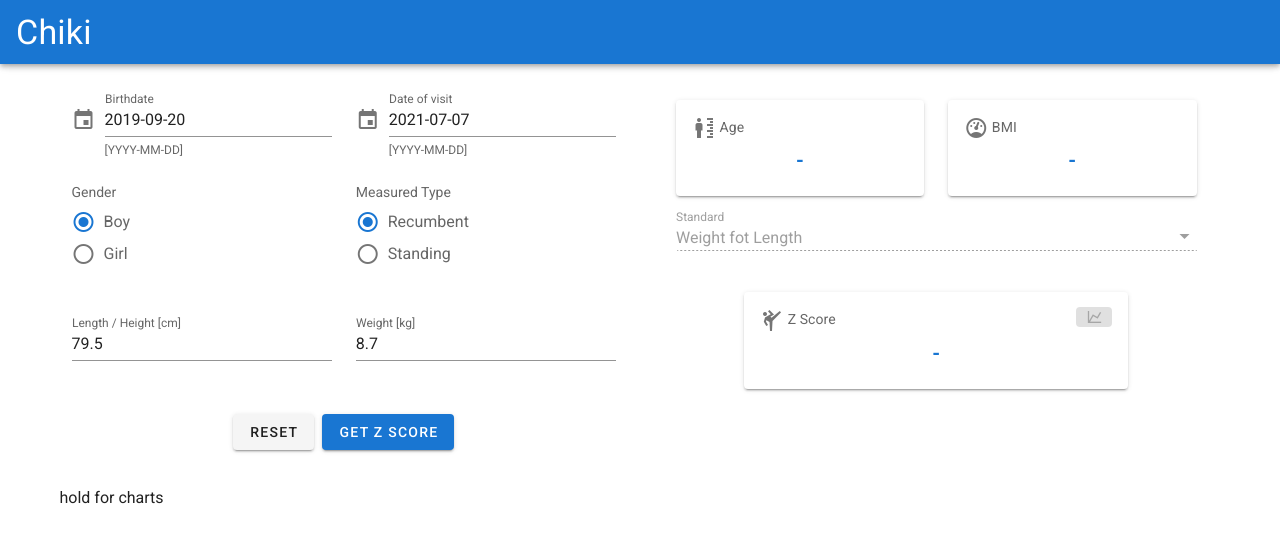
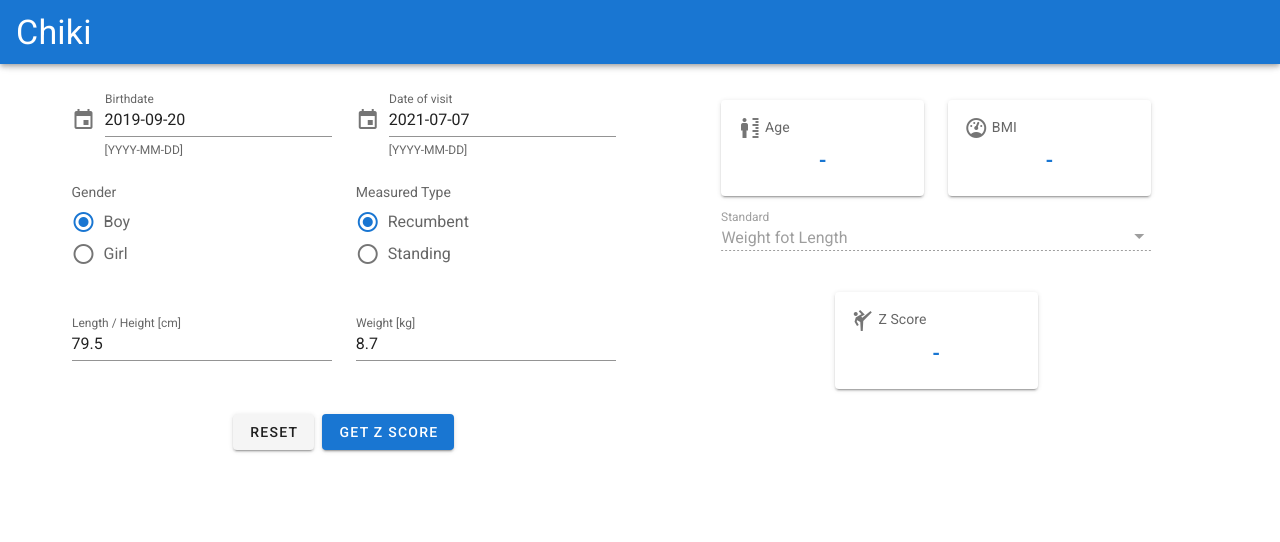
Before and after one commit to theobitoproject/asuma, a Vue app: page / in a window 1280 px wide. Shown: the top 542 px of the page. Built offline with nearby package versions, Linux system fonts and the light colour scheme.

Commit message:
mobile responsive in place

```diff
--- a/src/api/zscore/configuration.js
+++ b/src/api/zscore/configuration.js
@@ -40,10 +40,10 @@ const getAxisLabelsForStandard = (standard) => {
   }
 }
 
-export const getOptions = (standard) => {
+export const getOptions = (standard, aspectRatio) => {
   const { xAxisLabel, yAxisLabel } = getAxisLabelsForStandard(standard)
   return {
-    aspectRatio: 0.5,
+    aspectRatio,
     layout: {
       padding: {
         right: 50,
--- a/src/components/ZScoreCharts.vue
+++ b/src/components/ZScoreCharts.vue
@@ -7,7 +7,7 @@
             <StandardSelect v-model="localStandard" />
           </div>
         </v-col>
-        <v-col cols="4">
+        <v-col v-if="displayCloseButton" cols="4">
           <div class="d-flex justify-end">
             <v-btn rounded @click="$emit('close')">
               <v-icon>mdi-close</v-icon>
@@ -16,9 +16,9 @@
         </v-col>
       </v-row>
     </div>
-    <div>
+    <div :class="{ 'chart-container': !forMobile }">
       <ChartComp
-        canvasId="z-score-chart"
+        :canvasId="canvasId"
         :datasets="datasets"
         :labels="labels"
         :options="options"
@@ -33,6 +33,7 @@
 import { mapMutations } from 'vuex'
 import { getDataSets } from '../api/zscore/getDataSets'
 import { getOptions, plugins } from '../api/zscore/configuration'
+import { getRandomString } from '../utils/strings'
 import ChartComp from './ChartComp.vue'
 import StandardSelect from './StandardSelect.vue'
 
@@ -47,6 +48,14 @@ export default {
     gender: {
       type: String,
       required: true,
+    },
+    displayCloseButton: {
+      type: Boolean,
+      default: true,
+    },
+    forMobile: {
+      type: Boolean,
+      default: false,
     },
     standard: {
       type: String,
@@ -84,6 +93,7 @@ export default {
 
   data() {
     return {
+      canvasId: `z-score-charts-${getRandomString(10)}`,
       datasets: [],
       labels: [],
       options: {},
@@ -104,7 +114,10 @@ export default {
         )
         this.datasets = datasets
         this.labels = labels
-        this.options = getOptions(this.standard)
+
+        const aspectRatio = this.$vuetify.breakpoint.name === 'xs' ? 0.5 : 2
+
+        this.options = getOptions(this.standard, aspectRatio)
 
         await this.$nextTick()
 
@@ -124,6 +137,10 @@ export default {
 </script>
 
 <style lang="scss" scoped>
+.chart-container {
+  width: 100%;
+}
+
 .standard-select {
   max-width: 15rem;
 }
--- a/src/components/ZScoreKPIs.vue
+++ b/src/components/ZScoreKPIs.vue
@@ -1,7 +1,7 @@
 <template>
   <v-container>
     <v-row justify="center" class="ma-0">
-      <v-col cols="6">
+      <v-col cols="6" md="5">
         <KPI>
           <template v-slot:left-icon>
             <v-icon> mdi-human-male-height </v-icon>
@@ -10,7 +10,7 @@
           <template v-slot:value> {{ formatAge }} </template>
         </KPI>
       </v-col>
-      <v-col cols="6">
+      <v-col cols="6" md="5">
         <KPI>
           <template v-slot:left-icon>
             <v-icon> mdi-gauge </v-icon>
@@ -19,17 +19,17 @@
           <template v-slot:value> {{ formatBMI }} </template>
         </KPI>
       </v-col>
-      <v-col cols="12">
+      <v-col cols="12" md="10">
         <slot name="standardSelect" />
       </v-col>
-      <v-col cols="7" sm="9">
+      <v-col cols="7" sm="9" md="5">
         <KPI>
           <template v-slot:left-icon>
             <v-icon> mdi-karate </v-icon>
           </template>
           <template v-slot:name> Z Score </template>
           <template v-slot:action>
-            <div class="mt-n1">
+            <div class="mt-n1 d-flex d-sm-none">
               <v-btn
                 class="primary"
                 x-small
--- /dev/null
+++ b/src/utils/strings.js
@@ -0,0 +1,9 @@
+export const getRandomString = (length = 20) => {
+  let result = ''
+  const characters =
+    'ABCDEFGHIJKLMNOPQRSTUVWXYZabcdefghijklmnopqrstuvwxyz0123456789'
+  for (let i = 0; i < length; i += 1) {
+    result += characters.charAt(Math.floor(Math.random() * characters.length))
+  }
+  return result
+}
--- a/src/views/ZScoreView.vue
+++ b/src/views/ZScoreView.vue
@@ -17,27 +17,36 @@
           :BMI="zScoreData.BMI"
           :zScore="zScoreForStandard.value"
           :disabled="!dataIsValid"
-          @displayZScoreCharts="displayZScoreCharts = true"
+          @displayZScoreCharts="displayCharts"
         >
           <template v-slot:standardSelect>
             <StandardSelect v-model="standard" :disabled="!dataIsValid" />
           </template>
         </ZScoreKPIs>
       </v-col>
-      <v-col cols="12" class="d-none d-sm-block"> hold for charts </v-col>
+      <v-col cols="12" class="d-none d-sm-block">
+        <ZScoreCharts
+          v-if="dataIsValid"
+          v-model="standard"
+          :gender="child.gender"
+          :zScore="zScoreForStandard"
+          :displayCloseButton="false"
+        />
+      </v-col>
       <v-dialog
-        v-model="displayZScoreCharts"
+        v-model="displayChartsOnDialog"
         fullscreen
         hide-overlay
         transition="dialog-bottom-transition"
       >
         <v-card tile>
           <ZScoreCharts
-            v-if="displayZScoreCharts"
+            v-if="displayChartsOnDialog"
             v-model="standard"
+            :forMobile="true"
             :gender="child.gender"
             :zScore="zScoreForStandard"
-            @close="displayZScoreCharts = false"
+            @close="displayChartsOnDialog = false"
           />
         </v-card>
       </v-dialog>
@@ -95,7 +104,7 @@ export default {
         height: '79.5',
         weight: '8.7',
       },
-      displayZScoreCharts: false,
+      displayChartsOnDialog: false,
       standard: standards[3].value,
       zScoreData: {},
     }
@@ -103,6 +112,12 @@ export default {
 
   methods: {
     ...mapMutations('LoadingModule', ['setLoading']),
+
+    displayCharts() {
+      if (this.$vuetify.breakpoint.name === 'xs') {
+        this.displayChartsOnDialog = true
+      }
+    },
 
     async getZScore() {
       try {
```
